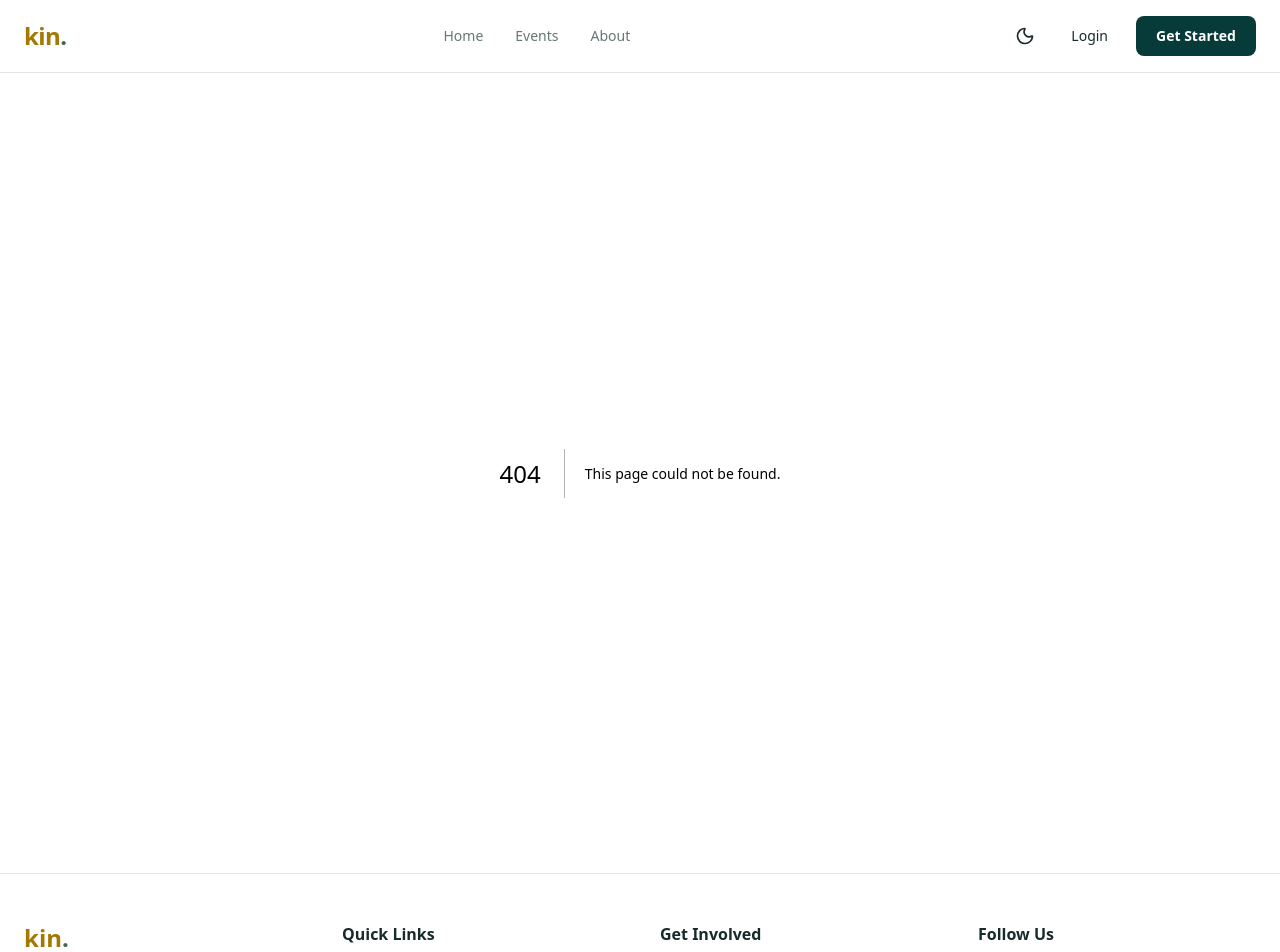
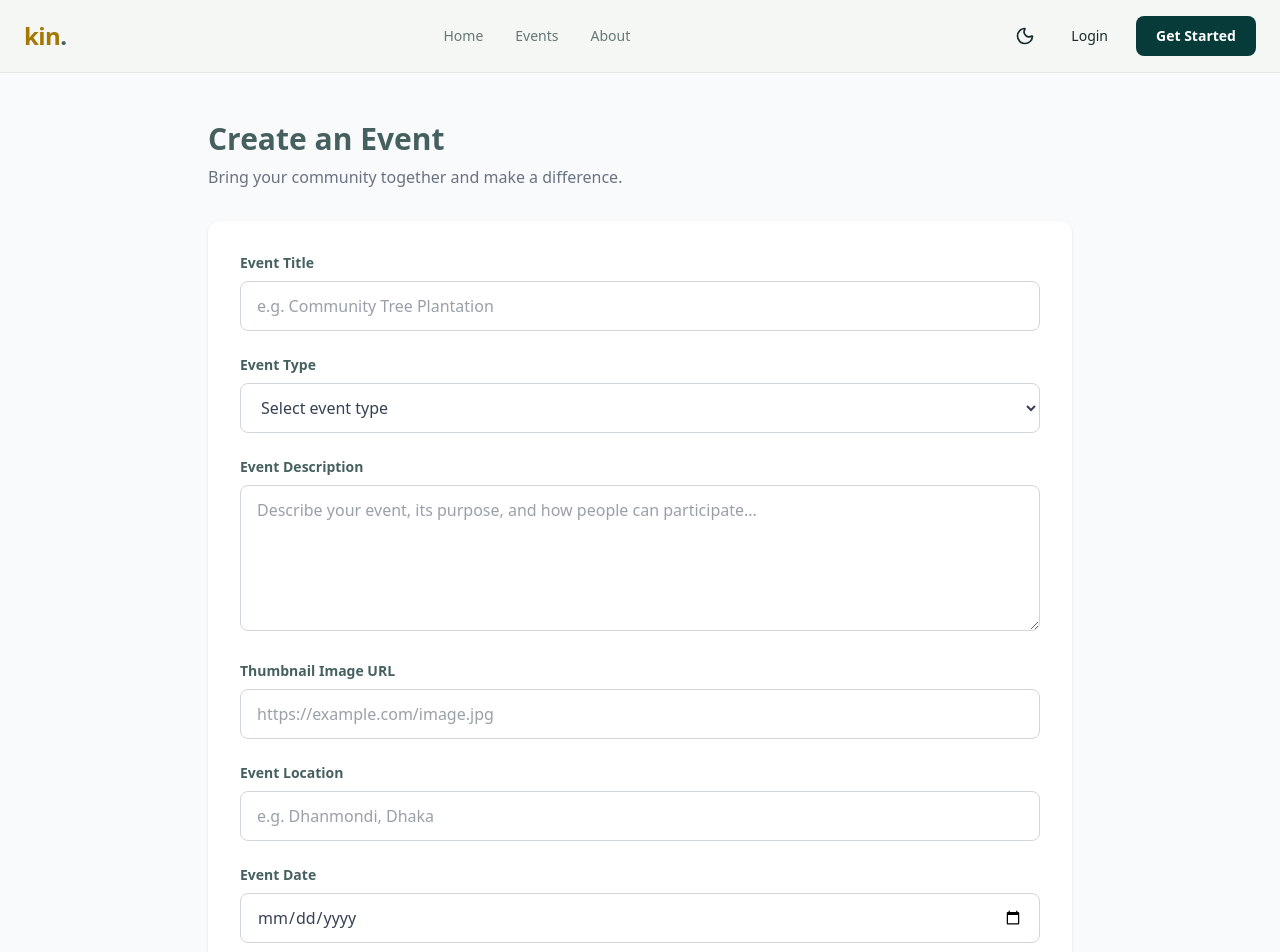
Before and after one commit to anie3008/kin-frontend, a Next.js app: page /create-event in a window 1280 px wide. Before the commit this address had no page. Shown: the top 952 px of the page. Built offline with nearby package versions, Linux system fonts and the light colour scheme.

Commit message:
create event form and db connection done

```diff
--- a/package.json
+++ b/package.json
@@ -13,7 +13,8 @@
     "next": "16.4.5",
     "react": "19.3.0",
     "react-dom": "19.3.0",
-    "react-icons": "^5.7.0"
+    "react-icons": "^5.7.0",
+    "react-toastify": "^11.2.0"
   },
   "devDependencies": {
     "@tailwindcss/turbopack": "^4",
--- /dev/null
+++ b/src/app/create-event/page.jsx
@@ -0,0 +1,22 @@
+import CreateEventForm from "@/components/events/CreateEventForm";
+
+const CreateEventPage = () => {
+  return (
+    <main className="min-h-screen bg-gray-50 py-12">
+      <div className="max-w-4xl mx-auto px-4">
+        <div className="mb-8">
+          <h1 className="text-3xl font-bold text-[#466060]">
+            Create an Event
+          </h1>
+          <p className="text-gray-500 mt-2">
+            Bring your community together and make a difference.
+          </p>
+        </div>
+
+        <CreateEventForm />
+      </div>
+    </main>
+  );
+};
+
+export default CreateEventPage;
--- a/src/app/layout.js
+++ b/src/app/layout.js
@@ -3,6 +3,7 @@ import "./globals.css";
 import Navbar from "@/components/layout/Navbar";
 import { ThemeProvider } from "@/context/ThemeContext";
 import Footer from "@/components/layout/Footer";
+import { ToastContainer } from "react-toastify";
 
 const inter= Inter({
   variable: "--font-geist-sans",
@@ -25,6 +26,7 @@ export default function RootLayout({ children }) {
         <ThemeProvider>
         <Navbar />
         {children}
+        <ToastContainer />
         <Footer />
         </ThemeProvider>
       </body>
--- /dev/null
+++ b/src/components/events/CreateEventForm.jsx
@@ -0,0 +1,235 @@
+
+"use client";
+
+import { useState } from "react";
+
+const eventCategories = [
+  { value: "cleanup", label: "Cleanup" },
+  { value: "plantation", label: "Plantation" },
+  { value: "donation", label: "Donation" },
+  { value: "education", label: "Education" },
+  { value: "community-support", label: "Community Support" },
+  { value: "other", label: "Other" },
+];
+
+const getMinDate = () => {
+  const tomorrow = new Date();
+  tomorrow.setDate(tomorrow.getDate() + 1);
+
+  const yyyy = tomorrow.getFullYear();
+  const mm = String(tomorrow.getMonth() + 1).padStart(2, "0");
+  const dd = String(tomorrow.getDate()).padStart(2, "0");
+
+  return `${yyyy}-${mm}-${dd}`;
+};
+
+const CreateEventForm = () => {
+  const [formData, setFormData] = useState({
+    title: "",
+    category: "",
+    description: "",
+    thumbnail: "",
+    location: "",
+    eventDate: "",
+  });
+
+  const [error, setError] = useState("");
+
+  const minDate = getMinDate();
+
+  const handleChange = (e) => {
+    const { name, value } = e.target;
+
+    setFormData((prev) => ({
+      ...prev,
+      [name]: value,
+    }));
+
+    setError("");
+  };
+
+  const handleSubmit = async(e) => {
+    e.preventDefault();
+
+    if (formData.eventDate < getMinDate()) {
+      setError("Please select a future event date.");
+      return;
+    }
+const res = await fetch("http://localhost:8000/create-event", {
+    method: "POST",
+    headers: {
+        "Content-Type": "application/json",
+    },
+body: JSON.stringify(formData),
+})
+const data = await res.json()
+    console.log("Event Data:", data);
+};
+
+  const inputStyle =
+    "w-full rounded-lg border border-gray-300 bg-white px-4 py-3 text-gray-700 outline-none transition focus:border-[#466060] focus:ring-2 focus:ring-[#466060]/20";
+
+  const labelStyle =
+    "mb-2 block text-sm font-semibold text-[#466060]";
+
+  return (
+    <form
+      onSubmit={handleSubmit}
+      className="space-y-6 rounded-xl bg-white p-6 shadow-sm sm:p-8"
+    >
+      {/* Event Title */}
+      <div>
+        <label htmlFor="title" className={labelStyle}>
+          Event Title
+        </label>
+
+        <input
+          type="text"
+          id="title"
+          name="title"
+          placeholder="e.g. Community Tree Plantation"
+          value={formData.title}
+          onChange={handleChange}
+          className={inputStyle}
+          required
+        />
+      </div>
+
+      {/* Event Category */}
+      <div>
+        <label htmlFor="category" className={labelStyle}>
+          Event Type
+        </label>
+
+        <select
+          id="category"
+          name="category"
+          value={formData.category}
+          onChange={handleChange}
+          className={inputStyle}
+          required
+        >
+          <option value="" disabled>
+            Select event type
+          </option>
+
+          {eventCategories.map((category) => (
+            <option key={category.value} value={category.value}>
+              {category.label}
+            </option>
+          ))}
+        </select>
+      </div>
+
+      {/* Description */}
+      <div>
+        <label htmlFor="description" className={labelStyle}>
+          Event Description
+        </label>
+
+        <textarea
+          id="description"
+          name="description"
+          rows="5"
+          placeholder="Describe your event, its purpose, and how people can participate..."
+          value={formData.description}
+          onChange={handleChange}
+          className={`${inputStyle} resize-y`}
+          required
+        />
+      </div>
+
+      {/* Thumbnail URL */}
+      <div>
+        <label htmlFor="thumbnail" className={labelStyle}>
+          Thumbnail Image URL
+        </label>
+
+        <input
+          type="url"
+          id="thumbnail"
+          name="thumbnail"
+          placeholder="https://example.com/image.jpg"
+          value={formData.thumbnail}
+          onChange={handleChange}
+          className={inputStyle}
+          required
+        />
+
+        {/* Image Preview */}
+        {formData.thumbnail && (
+          <div className="mt-4">
+            <p className="mb-2 text-sm font-medium text-gray-500">
+              Image Preview
+            </p>
+
+            <img
+              src={formData.thumbnail}
+              alt="Event thumbnail preview"
+              className="h-48 w-full rounded-lg border object-cover"
+              onError={(e) => {
+                e.currentTarget.style.display = "none";
+              }}
+              onLoad={(e) => {
+                e.currentTarget.style.display = "block";
+              }}
+            />
+          </div>
+        )}
+      </div>
+
+      {/* Location */}
+      <div>
+        <label htmlFor="location" className={labelStyle}>
+          Event Location
+        </label>
+
+        <input
+          type="text"
+          id="location"
+          name="location"
+          placeholder="e.g. Dhanmondi, Dhaka"
+          value={formData.location}
+          onChange={handleChange}
+          className={inputStyle}
+          required
+        />
+      </div>
+
+      {/* Event Date */}
+      <div>
+        <label htmlFor="eventDate" className={labelStyle}>
+          Event Date
+        </label>
+
+        <input
+          type="date"
+          id="eventDate"
+          name="eventDate"
+          min={minDate}
+          value={formData.eventDate}
+          onChange={handleChange}
+          className={inputStyle}
+          required
+        />
+      </div>
+
+      {/* Error Message */}
+      {error && (
+        <p className="text-sm font-medium text-red-600">
+          {error}
+        </p>
+      )}
+
+      {/* Submit Button */}
+      <button
+        type="submit"
+        className="w-full rounded-lg bg-[#466060] px-6 py-3 font-semibold text-white transition hover:bg-[#354d4d] focus:outline-none focus:ring-2 focus:ring-[#466060] focus:ring-offset-2"
+      >
+        Create Event
+      </button>
+    </form>
+  );
+};
+
+export default CreateEventForm;
```
Also changed, not shown: 1 other file (tests, documents, lock files or other folders).
